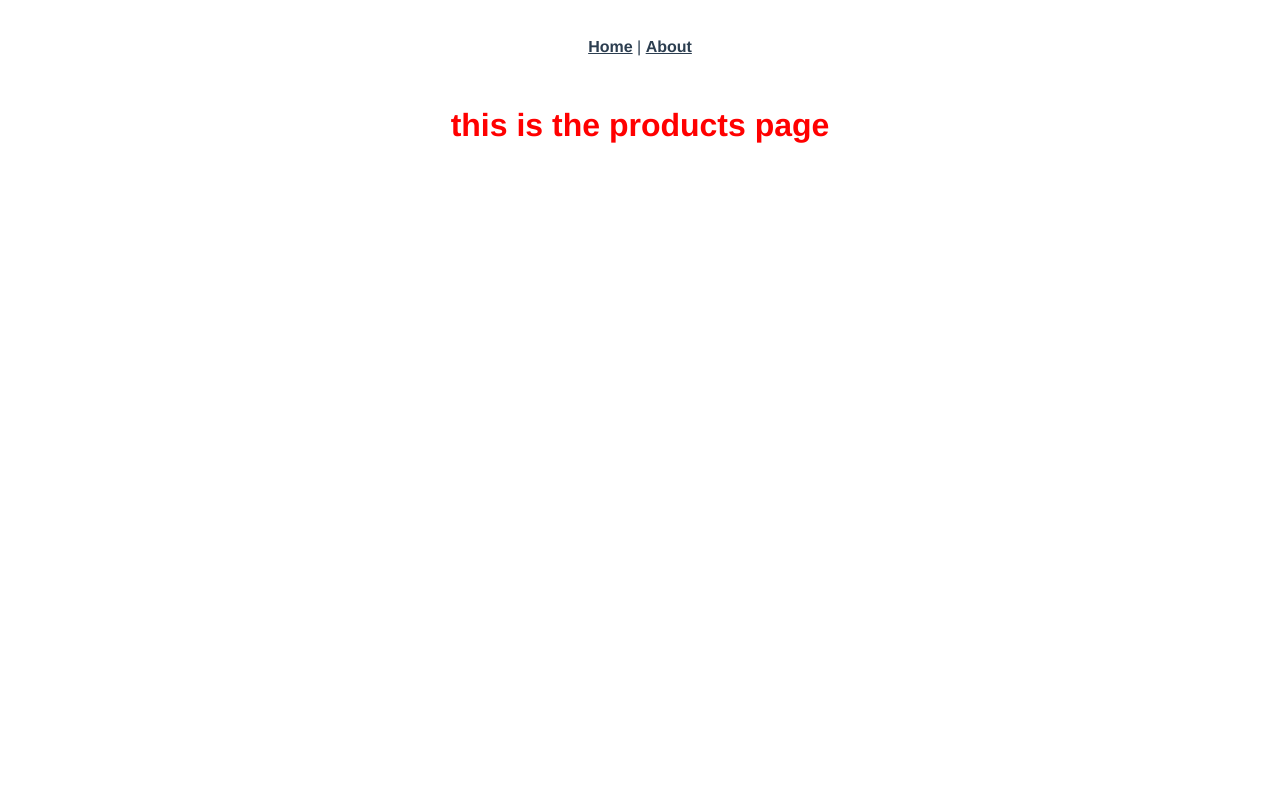
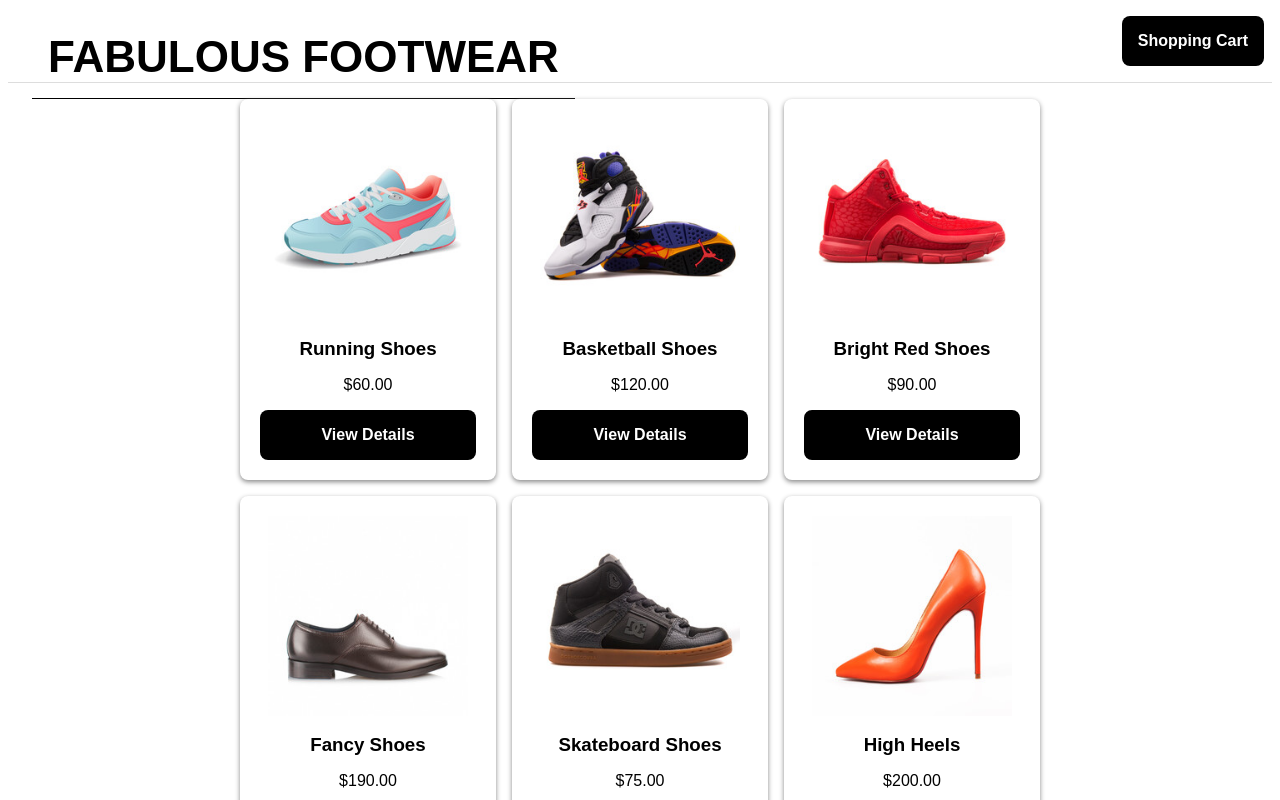
Before and after one commit to prashansa012/e-comm-front-end, a Vue app: page /products in a window 1280 px wide. Shown: the top 800 px of the page. Built offline with nearby package versions, Linux system fonts and the light colour scheme.

Commit message:
styled the CartPage, ProductDetailPage and the ProductPage
and created all the headings and the buttons

```diff
--- a/src/App.vue
+++ b/src/App.vue
@@ -1,32 +1,40 @@
 <template>
   <div id="app">
-    <nav>
-      <router-link to="/">Home</router-link> |
-      <router-link to="/about">About</router-link>
-    </nav>
+    <NavBar/>
     <router-view/>
   </div>
 </template>
+<script>
+import NavBar from './components/NavBar.vue';
+export default {
+ name:'App',
+ components:{
+  NavBar
+ }
+}
+</script>
 
 <style>
-#app {
-  font-family: Avenir, Helvetica, Arial, sans-serif;
-  -webkit-font-smoothing: antialiased;
-  -moz-osx-font-smoothing: grayscale;
-  text-align: center;
-  color: #2c3e50;
-}
+  * {
+    box-sizing: border-box;
+    font-family: Arial;
+  }
 
-nav {
-  padding: 30px;
-}
+  #page-wrap {
+    margin: auto;
+    max-width: 800px;
+    min-height: 100vh;
+  }
 
-nav a {
-  font-weight: bold;
-  color: #2c3e50;
-}
-
-nav a.router-link-exact-active {
-  color: #42b983;
-}
+  button {
+    background-color: black;
+    border: none;
+    border-radius: 8px;
+    color: white;
+    cursor: pointer;
+    font-size: 16px;
+    font-weight: bold;
+    outline: 0;
+    padding: 16px;
+  }
 </style>
--- a/src/components/HelloWorld.vue
+++ /dev/null
@@ -1,58 +0,0 @@
-<template>
-  <div class="hello">
-    <h1>{{ msg }}</h1>
-    <p>
-      For a guide and recipes on how to configure / customize this project,<br>
-      check out the
-      <a href="https://cli.vuejs.org" target="_blank" rel="noopener">vue-cli documentation</a>.
-    </p>
-    <h3>Installed CLI Plugins</h3>
-    <ul>
-      <li><a href="https://github.com/vuejs/vue-cli/tree/dev/packages/%40vue/cli-plugin-babel" target="_blank" rel="noopener">babel</a></li>
-      <li><a href="https://github.com/vuejs/vue-cli/tree/dev/packages/%40vue/cli-plugin-eslint" target="_blank" rel="noopener">eslint</a></li>
-    </ul>
-    <h3>Essential Links</h3>
-    <ul>
-      <li><a href="https://vuejs.org" target="_blank" rel="noopener">Core Docs</a></li>
-      <li><a href="https://forum.vuejs.org" target="_blank" rel="noopener">Forum</a></li>
-      <li><a href="https://chat.vuejs.org" target="_blank" rel="noopener">Community Chat</a></li>
-      <li><a href="https://twitter.com/vuejs" target="_blank" rel="noopener">Twitter</a></li>
-      <li><a href="https://news.vuejs.org" target="_blank" rel="noopener">News</a></li>
-    </ul>
-    <h3>Ecosystem</h3>
-    <ul>
-      <li><a href="https://router.vuejs.org" target="_blank" rel="noopener">vue-router</a></li>
-      <li><a href="https://vuex.vuejs.org" target="_blank" rel="noopener">vuex</a></li>
-      <li><a href="https://github.com/vuejs/vue-devtools#vue-devtools" target="_blank" rel="noopener">vue-devtools</a></li>
-      <li><a href="https://vue-loader.vuejs.org" target="_blank" rel="noopener">vue-loader</a></li>
-      <li><a href="https://github.com/vuejs/awesome-vue" target="_blank" rel="noopener">awesome-vue</a></li>
-    </ul>
-  </div>
-</template>
-
-<script>
-export default {
-  name: 'HelloWorld',
-  props: {
-    msg: String
-  }
-}
-</script>
-
-<!-- Add "scoped" attribute to limit CSS to this component only -->
-<style scoped>
-h3 {
-  margin: 40px 0 0;
-}
-ul {
-  list-style-type: none;
-  padding: 0;
-}
-li {
-  display: inline-block;
-  margin: 0 10px;
-}
-a {
-  color: #42b983;
-}
-</style>
--- /dev/null
+++ b/src/components/NavBar.vue
@@ -0,0 +1,47 @@
+<template>
+  <div id="nav-bar">
+    <router-link to="/products" id="products-link">
+        <h1>FABULOUS FOOTWEAR</h1>
+    </router-link>
+    <router-link to="/cart" id="cart-link">
+        <button>Shopping Cart</button>
+    </router-link>
+  </div>
+</template>
+
+<script>
+export default {
+    name:'NavBar'
+
+}
+</script>
+
+<style scoped>
+  #nav-bar {
+    border-bottom: 1px solid #ddd;
+    height: 75px;
+    width: 100%;
+  }
+
+  #products-link {
+    text-align: center;
+    display: block;
+    color: black;
+    font-size: 22px;
+    left: 32px;
+    position: absolute;
+    top: 16px;
+    text-decoration: none;
+  }
+
+  #products-link h1 {
+      margin: 0;
+  }
+
+  #cart-link {
+    position: absolute;
+    right: 16px;
+    top: 16px;
+  }
+
+</style>
--- a/src/views/CartPage.vue
+++ b/src/views/CartPage.vue
@@ -1,15 +1,76 @@
 <template>
-  <h3>this is Cart Page</h3>
+ <div id="page-wrap">
+   <h1>Shopping Cart</h1>
+   <div v-for="product in cartItems" :key="product.id" class="product-container">
+    <img class="product-image" :src="product.imageUrl"/>
+    <div class="details-wrap">
+      <h3>{{ product.name }}</h3>
+      <p>${{ product.price }}</p>
+    </div>
+    <button class="remove-button">Remove from cart</button>
+  </div>
+  <h3 id="total-price">TOTAL: ${{ totalPrice }}</h3>
+  <button id="checkout-button">Proceed to Checkout</button>
+ </div>
 </template>
 
 <script>
+import { cartItems } from '@/fake-data';
 export default {
-  name:'CartPage'
+  name:'CartPage',
+  data(){
+    return{
+      cartItems,
+
+    }
+  },
+  computed:{
+    totalPrice(){
+      return this.cartItems.reduce(
+        (sum,item)=>sum+Number(item.price),0
+      )
+    }
+  }
 }
 </script>
 
 <style>
-h3{
-    color: aquamarine;
+h1{
+ border-bottom: 1px solid black;
+ margin:0;
+ margin-top: 16px;
+ padding: 16px;
 }
+#total-price {
+    padding: 16px;
+    text-align: right;
+  }
+
+  #checkout-button {
+    width: 100%;
+  }
+
+  .product-container {
+    align-content: 'center';
+    border-bottom: 1px solid #ddd;
+    display: flex;
+    padding: 16px;
+    width: 100%;
+  }
+
+  .product-image {
+    flex: 1;
+    height: 100px;
+    max-width: 100px;
+  }
+
+  .details-wrap {
+    padding: 0 16px;
+    flex: 3;
+  }
+
+  .remove-button {
+    flex: 1;
+    margin: auto;
+  }
 </style>
--- a/src/views/ProductDetailPage.vue
+++ b/src/views/ProductDetailPage.vue
@@ -1,15 +1,56 @@
 <template>
-  <h2> this is a product details page</h2>
+  <div id="page-wrap">
+    <div id="img-wrap">
+        <img v-bind:src="product.imageUrl"/>
+    </div>
+    <div id="product-details">
+        <h1>{{ product.name }}</h1>
+        <h3 id="price">${{product.price}}</h3>
+        <p>Average rating: {{ product.averageRating }}</p>
+        <button id="add-to-cart">Add to Cart</button>
+        <h4>Description</h4>
+        <p>{{ product.description }}</p>
+    </div>
+  </div>
 </template>
 
 <script>
+import {products} from '../fake-data'
 export default {
-  name:'ProductDetailPage'
+  name:'ProductDetailPage',
+  data(){
+    return{
+        product:products.find((p)=> p.id==this.$route.params.id)
+    }
+  }
 }
 </script>
 
-<style>
-h2{
-    color: blueviolet;
+<style scoped>
+  #page-wrap {
+    margin-top: 16px;
+    padding: 16px;
+    max-width: 600px;
+  }
+
+  #img-wrap {
+    text-align: center;
+  }
+
+  img {
+    width: 400px;
+  }
+
+  #product-details {
+    padding: 16px;
+    position: relative;
+  }
+#add-to-cart{
+    width:100%;
+}
+#price{
+    position: absolute;
+    top:24px;
+    right:16px;
 }
 </style>
--- a/src/views/ProductPage.vue
+++ b/src/views/ProductPage.vue
@@ -1,15 +1,64 @@
 <template>
-  <h1>this is the products page</h1>
+ <div id="page-wrap">
+    <div class="grid-wrap">
+       <div v-for="product in products" class="product-item" v-bind:key="product.id">
+          <img v-bind:src="product.imageUrl"/>
+           <h3 class="product-name">{{ product.name }}</h3>
+           <p class="product-price">${{ product.price }}</p>
+         <router-link v-bind:to="'/products/' + product.id">
+           <button >View Details</button>
+         </router-link>
+       </div>
+    </div>
+</div>
 </template>
 
 <script>
+import {products} from '../fake-data'
 export default {
- name:'ProductPage'
+ name:'ProductPage',
+ data(){
+    return{
+       products
+    }
+ }
 }
 </script>
 
-<style>
-h1{
-    color:red;
-}
+<style scoped>
+  .grid-wrap {
+    display: flex;
+    flex-wrap: wrap;
+    justify-content: space-between;
+    margin-top: 16px;
+  }
+
+  .product-item {
+    align-items: center;
+    border-radius: 8px;
+    box-shadow: 0px 2px 5px #888;
+    display: flex;
+    flex-direction: column;
+    margin-bottom: 2%;
+    padding: 20px;
+    position: relative;
+    width: 32%;
+  }
+
+  .product-name {
+    margin-bottom: 0;
+  }
+
+  img {
+    height: 200px;
+    width: 200px;
+  }
+
+  a {
+    width: 100%;
+  }
+
+  button {
+    width: 100%;
+  }
 </style>
```
